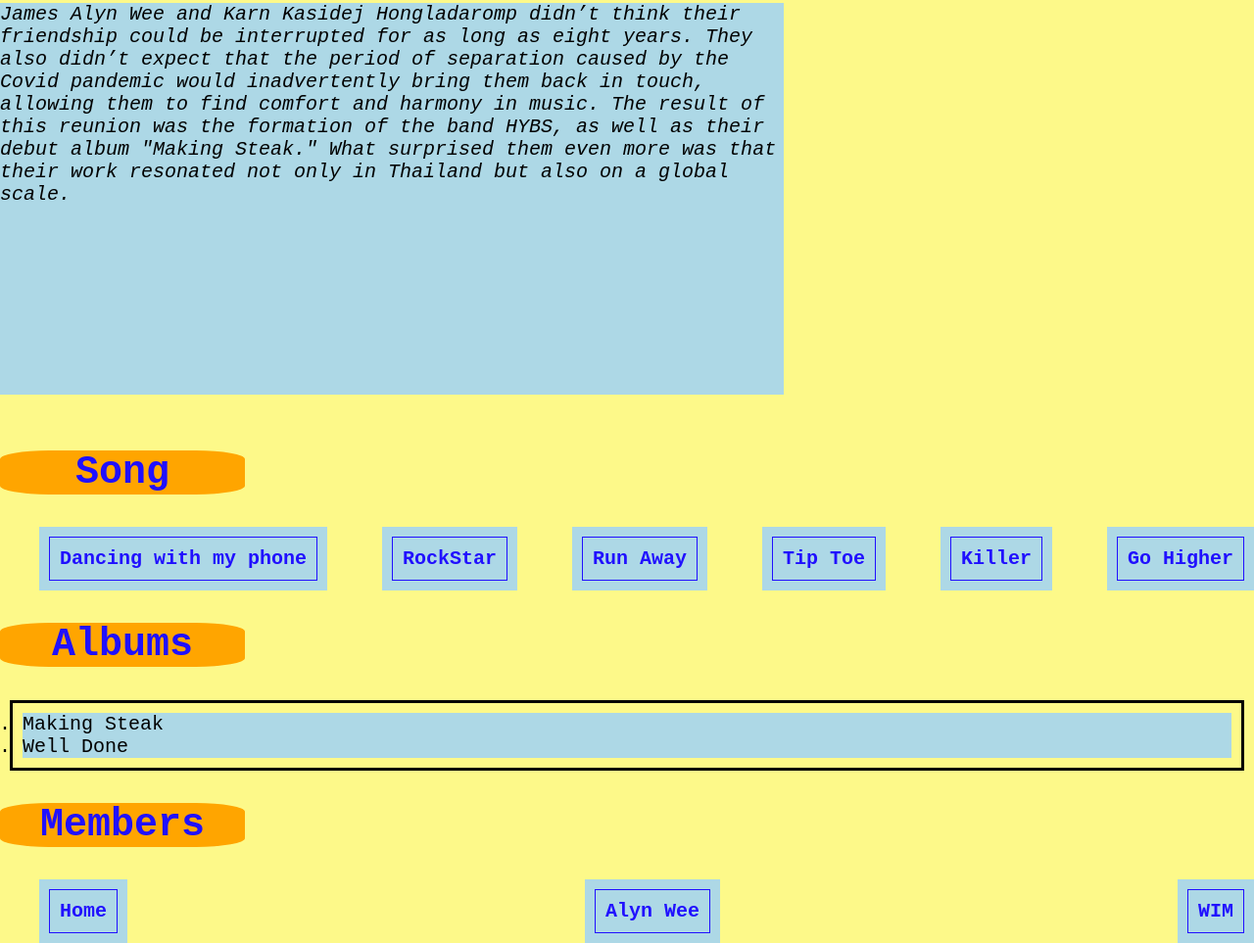
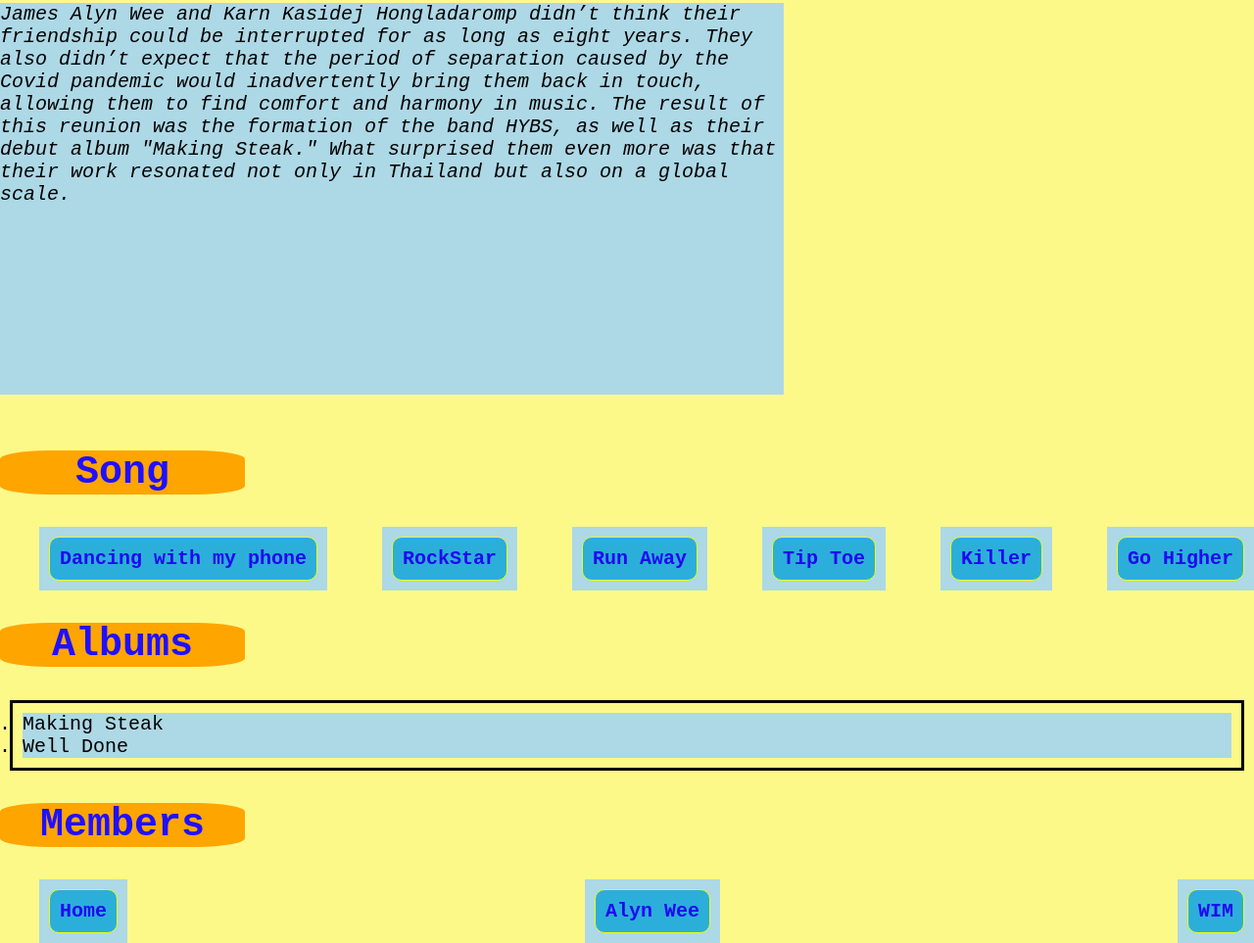
Before and after one commit to RTB11/FavourBand, a plain HTML site: page index.html in a window 1280 px wide. Shown: the part 501-1464 px from the top of the page at 98% size. Drawn offline with Linux system fonts and the light colour scheme.

Commit message:
Add files via upload

```diff
--- a/css/style.css
+++ b/css/style.css
@@ -63,20 +63,21 @@ div {
 a {
   display: block;
   font-weight:bold;
-  background-color: lightblue;
-  color: #2010ff;
+  background-color: rgb(44, 174, 218);
+  color: #2009f1;
   font-size: 20px;
   font-family: 'Courier New', Courier, monospace;
   font-style: italic, bold ;
   padding: 10px;
   margin: 10px;
+  border-radius: 10px;
   text-align: center;
   text-decoration : none;
-  border : 1px solid #2010ff;
+  border : 1px solid #e7ff12;
 }
 a :hover{
   background-color: #ffffff;
-  color: #2010ff;
+  color: #d3ff10;
 }
 a:foucs{
   background-color: #fff700;
@@ -86,7 +87,7 @@ a:active{
   border: 10px solid #000000;
 }
 a:visited{
-  color: #8a0065;
+  color: #f00000;
 }
 
 nav a{
```
